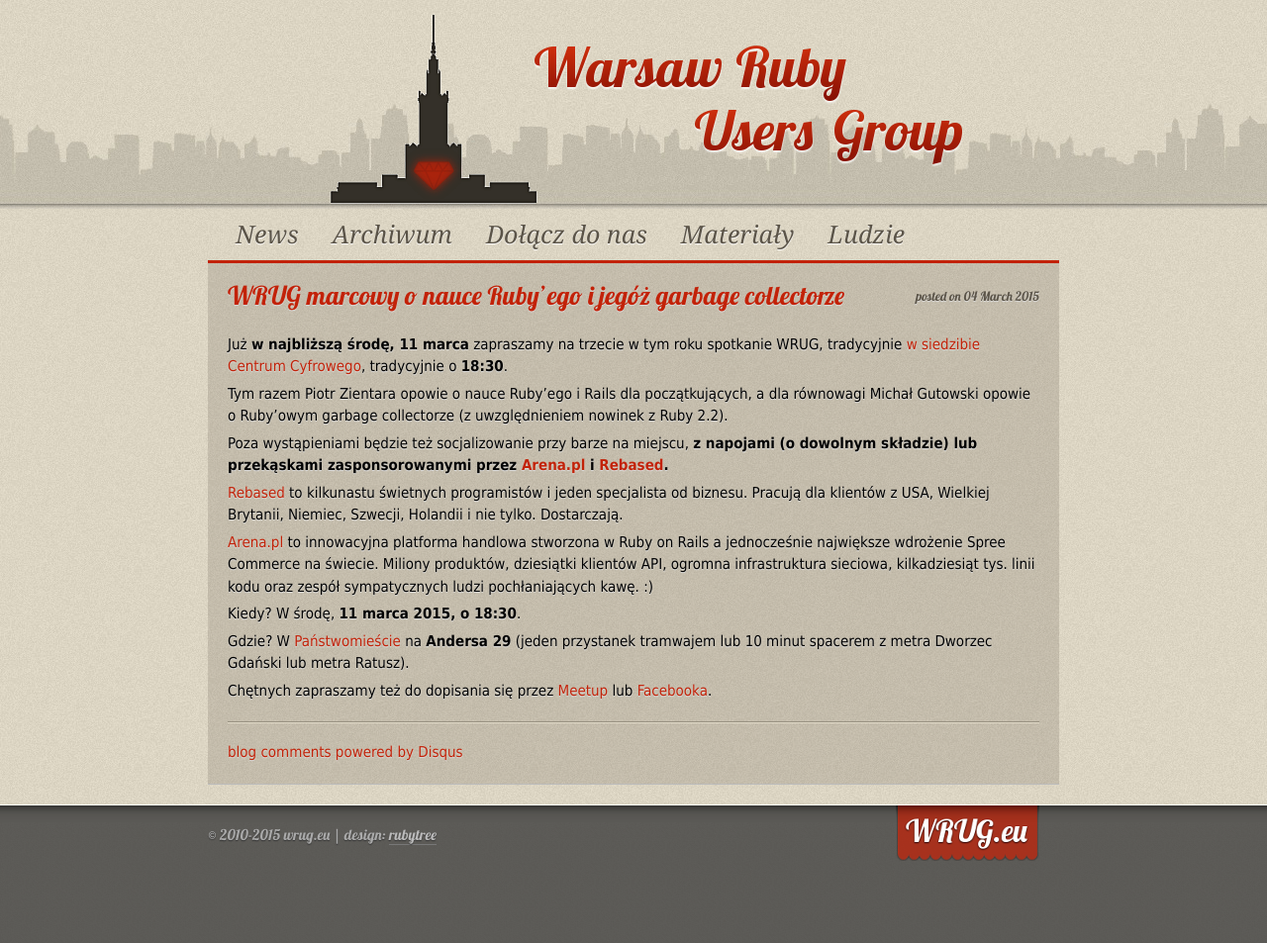
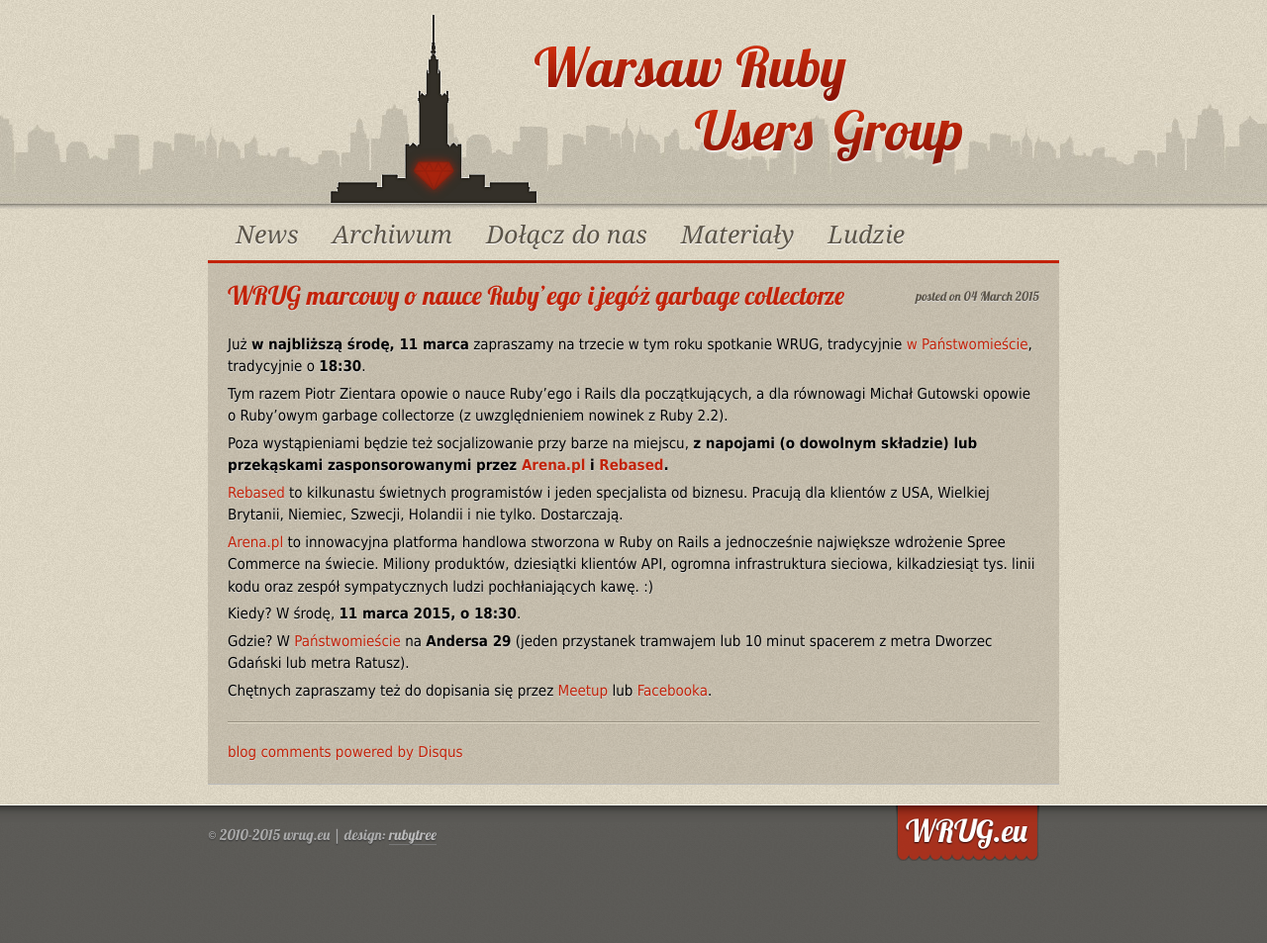
Before and after one commit to wrug/wrug.eu, a Jekyll site: the page built from _posts/2015-03-04-spotkanie-marcowe.md, in a window 1280 px wide. Shown: the whole page at 99% size. Built offline with Jekyll 4.4.1, drawn with Linux system fonts in a browser that asks for light colours; comment, search, counter and statistics services are not loaded.

Commit message:
CC → PM

```diff
--- a/_posts/2015-03-04-spotkanie-marcowe.md
+++ b/_posts/2015-03-04-spotkanie-marcowe.md
@@ -3,9 +3,9 @@
 title: WRUG marcowy o nauce Ruby’ego i jegóż garbage collectorze
 ---
 
-Już **w najbliższą środę, 11 marca** zapraszamy na trzecie
-w tym roku spotkanie WRUG, tradycyjnie [w siedzibie Centrum
-Cyfrowego](http://panstwomiasto.pl), tradycyjnie o **18:30**.
+Już **w najbliższą środę, 11 marca** zapraszamy na trzecie w tym roku
+spotkanie WRUG, tradycyjnie [w Państwomieście](http://panstwomiasto.pl),
+tradycyjnie o **18:30**.
 
 Tym razem Piotr Zientara opowie o nauce Ruby’ego i Rails dla
 początkujących, a dla równowagi Michał Gutowski opowie o Ruby’owym
```
